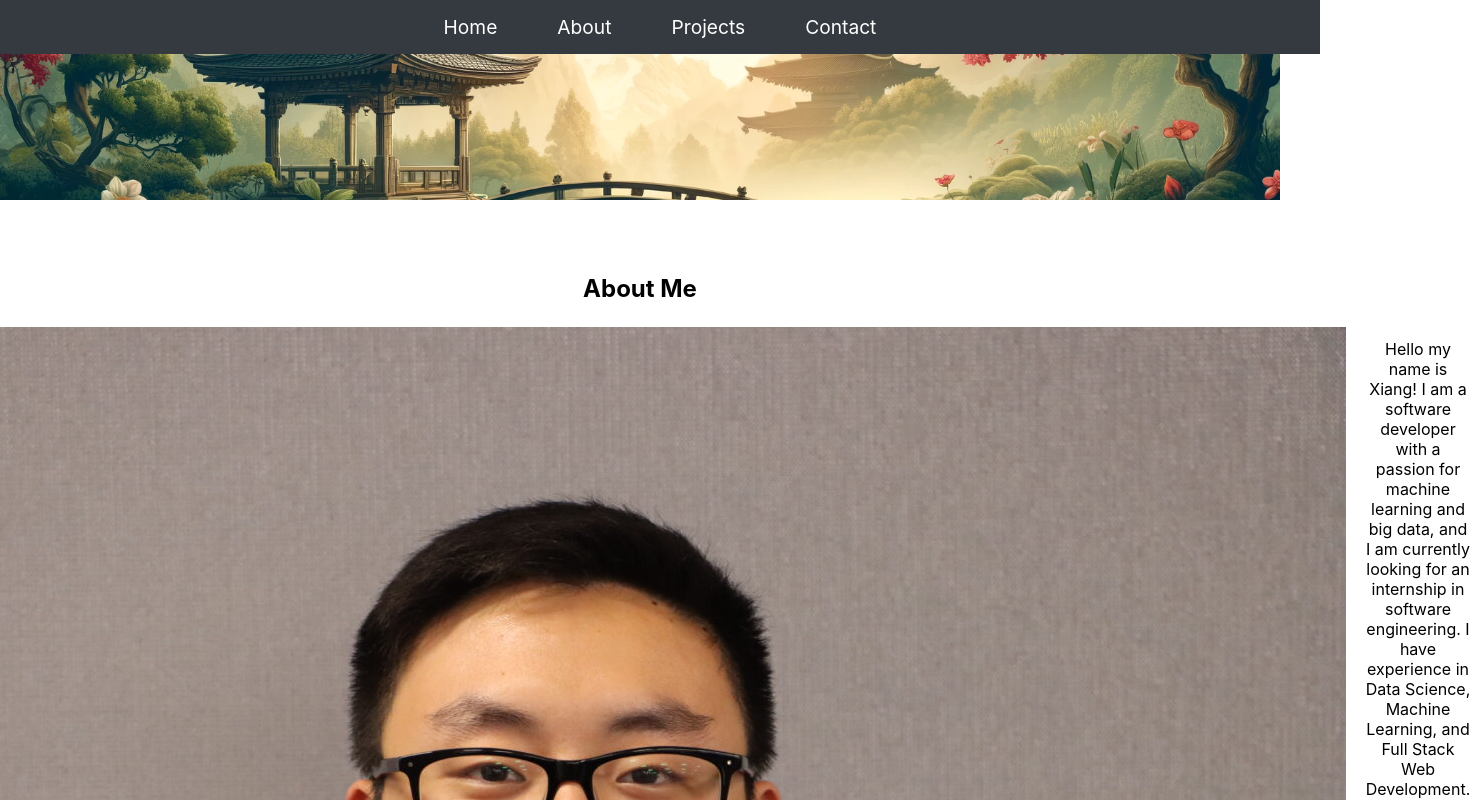
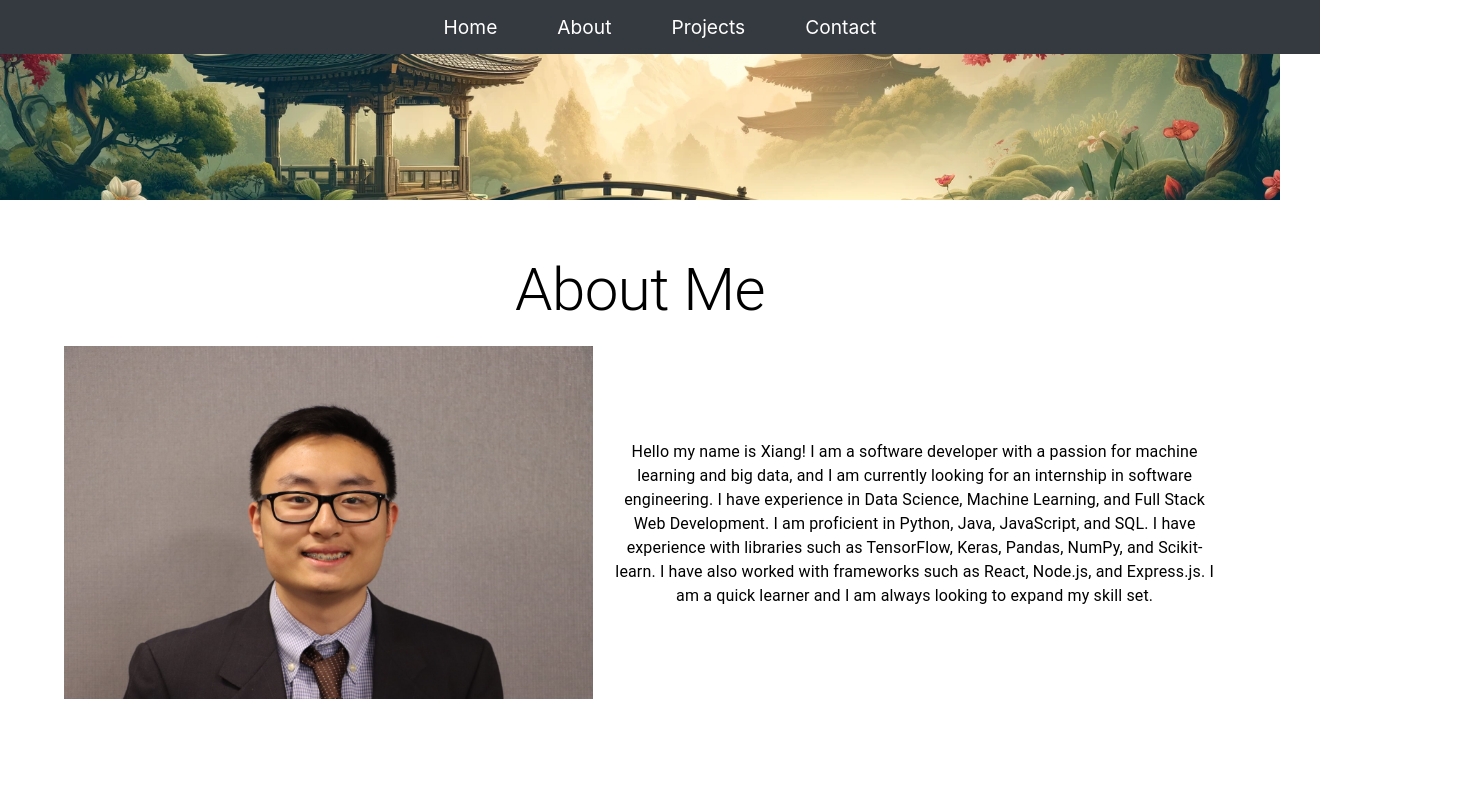
Before and after one commit to xiangchen99/personal_website, a React (Create React App) app in the folder my-website-frontend/: page / in a window 1280 px wide. Shown: the top 800 px of the page, 1470 px wide, since content can reach past the window. Built offline with nearby package versions, Linux system fonts and the light colour scheme.

Commit message:
let's see

```diff
--- a/my-website-frontend/package.json
+++ b/my-website-frontend/package.json
@@ -3,6 +3,9 @@
   "version": "0.1.0",
   "private": true,
   "dependencies": {
+    "@emotion/react": "^11.11.4",
+    "@emotion/styled": "^11.11.5",
+    "@mui/material": "^5.15.18",
     "@testing-library/jest-dom": "^5.17.0",
     "@testing-library/react": "^13.4.0",
     "@testing-library/user-event": "^13.5.0",
--- a/my-website-frontend/src/components/AboutMe.css
+++ b/my-website-frontend/src/components/AboutMe.css
@@ -4,8 +4,6 @@
 }
 
 .profile-pic {
-  width: 300%;
-  height: 200%;
   background-size: cover; /* Resize the background image to cover the entire container */
   background-position: center; /* Center the background image */
   background-repeat: no-repeat; /* Prevent the background image from repeating */
--- a/my-website-frontend/src/components/AboutMe.js
+++ b/my-website-frontend/src/components/AboutMe.js
@@ -1,22 +1,31 @@
 import React from "react";
 import "./AboutMe.css"; // Your CSS file
 import PFP from "../images/xiangPFP.jpeg"; // Import the image
+import { Box, Container, TableContainer, Typography } from "@mui/material";
 
 function AboutMe() {
   return (
-    <section id="about" className="about-section">
-      <h1>About Me</h1>
-      <div className="about-content">
-        <img className="profile-pic"
-          src={PFP}
-          alt="Your Profile"
-        />
-        <p>
-          Hello my name is Xiang! I am a software developer with a passion for machine learning and big data, and I am currently looking for an internship in software engineering.
-          I have experience in Data Science, Machine Learning, and Full Stack Web Development. I am proficient in Python, Java, JavaScript, and SQL. I have experience with libraries such as TensorFlow, Keras, Pandas, NumPy, and Scikit-learn. I have also worked with frameworks such as React, Node.js, and Express.js. I am a quick learner and I am always looking to expand my skill set.
-        </p>
-      </div>
-    </section>
+    <Container id="about" className="about-section">
+      <Typography variant="h2">About Me</Typography>
+      <Box className="about-content" sx={{display: "flex", flexDirection: {xs: "column", md: "row"}, justifyContent: "space-between"}}>
+      <Box sx={{
+          width: { xs: "100%", md: "300%" }, // Adjust the width of the image
+          mb: { xs: 2, md: 0 }, // Add bottom margin on small screens
+        }}>
+          <img className="profile-pic" src={PFP} alt="Your Profile" style={{width: "100%", height: "auto"}}/>
+        </Box>
+        <Typography>
+          Hello my name is Xiang! I am a software developer with a passion for
+          machine learning and big data, and I am currently looking for an
+          internship in software engineering. I have experience in Data Science,
+          Machine Learning, and Full Stack Web Development. I am proficient in
+          Python, Java, JavaScript, and SQL. I have experience with libraries
+          such as TensorFlow, Keras, Pandas, NumPy, and Scikit-learn. I have
+          also worked with frameworks such as React, Node.js, and Express.js. I
+          am a quick learner and I am always looking to expand my skill set.
+        </Typography>
+      </Box>
+    </Container>
   );
 }
 
```
Also changed, not shown: 1 other file (tests, documents, lock files or other folders).
